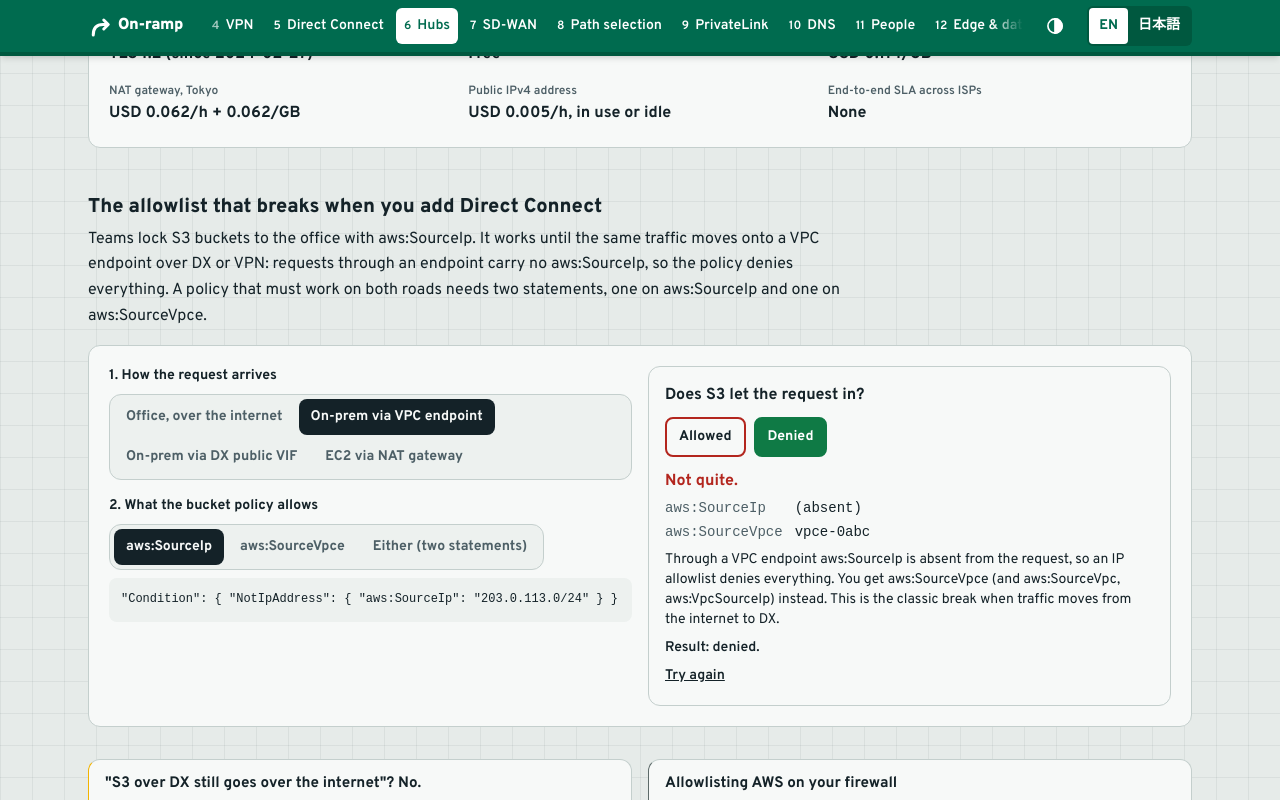
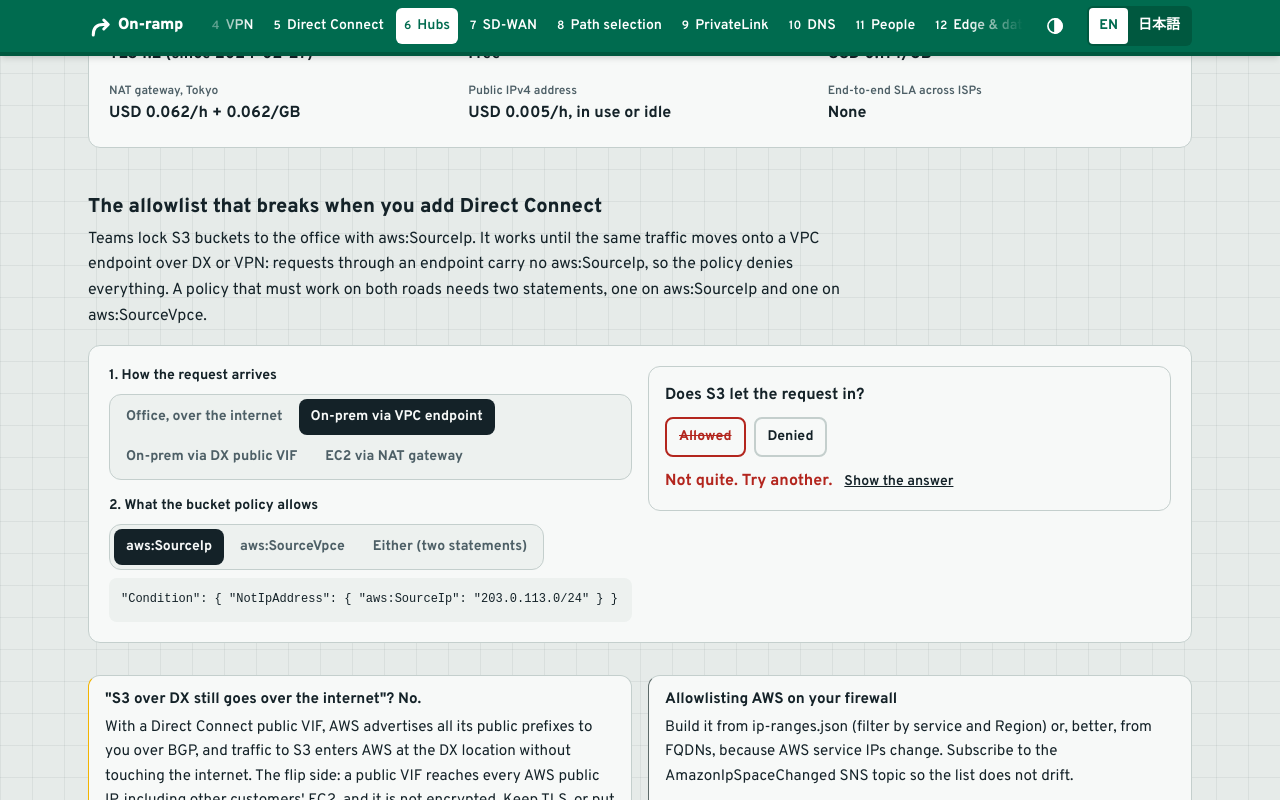
Before and after one commit to 0-draft/on-ramp, a React (Vite) app: page / in a window 1280 px wide. Both pictures are taken after a click on the button "Allowed". Shown: the part 4919-5719 px from the top of the page. Built offline with nearby package versions, Linux system fonts and the light colour scheme; a web font is replaced by a local one.

Commit message:
fix(ui): real retry in predict questions (no answer leak on a wrong pick), spoiler-free 'after' slot, clean locked placeholder, mid-slate hubs at night, JA hero wrapping

```diff
--- a/src/components/layout/Footer.tsx
+++ b/src/components/layout/Footer.tsx
@@ -29,7 +29,7 @@ export function Footer() {
           <p className="text-2xl font-black">
             {t({ en: "You have arrived", ja: "到着しました" })}
           </p>
-          <ul className="flex flex-wrap gap-2">
+          <ul className="flex flex-wrap gap-1.5 sm:gap-2">
             {ROUTES.map((r) => (
               <li key={r.id}>
                 <a
@@ -38,7 +38,7 @@ export function Footer() {
                   aria-label={t(r.name)}
                   className="inline-flex min-h-10 items-center"
                 >
-                  <Shield label={r.shield} color={r.color} />
+                  <Shield label={r.shield} color={r.color} size="sm" />
                 </a>
               </li>
             ))}
--- a/src/components/layout/Header.tsx
+++ b/src/components/layout/Header.tsx
@@ -207,7 +207,7 @@ export function Header() {
           onScroll={updateFade}
           className="hidden min-w-0 flex-1 snap-x overflow-x-auto scroll-px-2 [scrollbar-width:none] sm:block"
           style={{
-            maskImage: `linear-gradient(to right, ${fade.left ? "transparent" : "#000"}, #000 2rem, #000 calc(100% - 2rem), ${fade.right ? "transparent" : "#000"})`,
+            maskImage: `linear-gradient(to right, ${fade.left ? "transparent" : "#000"}, #000 3.5rem, #000 calc(100% - 3.5rem), ${fade.right ? "transparent" : "#000"})`,
           }}
         >
           <ol className="flex gap-1 whitespace-nowrap">
--- a/src/components/ui/Predict.tsx
+++ b/src/components/ui/Predict.tsx
@@ -5,12 +5,15 @@ import { useLang } from "@/i18n/useLang";
 
 /**
  * Predict-then-reveal. The reader commits to an answer before the
- * explanation appears, which is what makes the rule stick. `resetKey`
- * re-arms the question when the scenario changes.
+ * explanation appears, which is what makes the rule stick. A wrong pick only
+ * says "not quite" and lets the reader try another (or ask for the answer);
+ * the explanation appears once the right answer is found or revealed.
+ * `resetKey` re-arms the question when the scenario changes.
  *
- * Pass the lab as `children` and it sits directly under the question, dimmed
- * and inert until the reader answers or chooses to skip, so the lab can never
- * give the answer away first.
+ * Pass the lab as `children` and it sits directly under the question. It is
+ * not rendered until the question is solved or skipped, so it can never give
+ * the answer away, and once open it stays open. `after` is copy that would
+ * spoil the answer (a takeaway); it appears only once the lab is open.
  */
 export function Predict({
   question,
@@ -20,6 +23,7 @@ export function Predict({
   resetKey,
   onPick,
   children,
+  after,
 }: {
   question: L;
   options: { id: string; label: L }[];
@@ -28,55 +32,69 @@ export function Predict({
   resetKey?: string;
   onPick?: (id: string, right: boolean) => void;
   children?: ReactNode;
+  after?: ReactNode;
 }) {
   const { t } = useLang();
   const result = useRef<HTMLDivElement>(null);
-  const [pick, setPick] = useState<{ key?: string; id: string } | null>(null);
+  const [round, setRound] = useState<{
+    key?: string;
+    wrong: string[];
+    solved: boolean;
+    firstTry: boolean;
+  }>({ key: resetKey, wrong: [], solved: false, firstTry: true });
   // Once the lab is open it stays open: changing the scenario re-arms the
   // question, but never hides the lab the reader is exploring.
   const [opened, setOpened] = useState(false);
-  const picked = pick && pick.key === resetKey ? pick.id : null;
-  const right = picked === answer;
+  const r =
+    round.key === resetKey
+      ? round
+      : { key: resetKey, wrong: [] as string[], solved: false, firstTry: true };
   const locked = children !== undefined && !opened;
+
+  const solve = (firstTry: boolean) => {
+    setRound({ ...r, solved: true, firstTry });
+    setOpened(true);
+    // Move focus to the explanation so keyboard and screen-reader users land
+    // on it.
+    requestAnimationFrame(() => result.current?.focus());
+  };
+
   return (
     <div className="flex flex-col gap-4">
       <div className="panel p-4">
         <p className="font-bold">{t(question)}</p>
         <div className="mt-2 flex flex-wrap gap-2">
           {options.map((o) => {
-            const state =
-              picked === null
-                ? ""
-                : o.id === answer
-                  ? "answer"
-                  : o.id === picked
-                    ? "wrong"
-                    : "";
+            const isWrong = r.wrong.includes(o.id);
+            const isAnswer = r.solved && o.id === answer;
+            const done = r.solved || isWrong;
             return (
               <button
                 key={o.id}
                 type="button"
-                aria-disabled={picked !== null}
-                aria-pressed={picked === o.id}
+                aria-disabled={done}
+                aria-pressed={isWrong || isAnswer}
                 onClick={() => {
-                  if (picked !== null) return;
-                  setPick({ key: resetKey, id: o.id });
-                  setOpened(true);
-                  onPick?.(o.id, o.id === answer);
-                  // Move focus to the explanation so keyboard and screen-reader
-                  // users land on the answer.
-                  requestAnimationFrame(() => result.current?.focus());
+                  if (done) return;
+                  const right = o.id === answer;
+                  onPick?.(o.id, right);
+                  if (right) solve(r.wrong.length === 0);
+                  else setRound({ ...r, wrong: [...r.wrong, o.id] });
                 }}
                 className="min-h-10 rounded-lg border-2 px-3 py-1.5 text-sm font-bold aria-disabled:cursor-default"
                 style={{
-                  borderColor:
-                    state === "answer"
-                      ? "var(--ok)"
-                      : state === "wrong"
-                        ? "var(--bad)"
-                        : "var(--line)",
-                  background: state === "answer" ? "var(--ok)" : undefined,
-                  color: state === "answer" ? "var(--on-color)" : undefined,
+                  borderColor: isAnswer
+                    ? "var(--ok)"
+                    : isWrong
+                      ? "var(--bad)"
+                      : "var(--line)",
+                  background: isAnswer ? "var(--ok)" : undefined,
+                  color: isAnswer
+                    ? "var(--on-color)"
+                    : isWrong
+                      ? "var(--bad)"
+                      : undefined,
+                  textDecoration: isWrong ? "line-through" : undefined,
                 }}
               >
                 {t(o.label)}
@@ -86,32 +104,33 @@ export function Predict({
         </div>
         {/* The live region stays mounted; only its content changes. */}
         <div ref={result} tabIndex={-1} className="outline-none" aria-live="polite">
-          {picked !== null && (
+          {r.solved ? (
             <div className="mt-3">
               <p
                 className="font-bold"
-                style={{ color: right ? "var(--ok)" : "var(--bad)" }}
+                style={{ color: r.firstTry ? "var(--ok)" : "var(--ink)" }}
               >
-                {right
+                {r.firstTry
                   ? t({ en: "Right.", ja: "正解。" })
-                  : t({ en: "Not quite.", ja: "残念。" })}
+                  : t({ en: "Here's why:", ja: "理由はこちら:" })}
               </p>
               <div className="mt-1">{why}</div>
-              {!right && (
+            </div>
+          ) : (
+            r.wrong.length > 0 && (
+              <div className="mt-3 flex flex-wrap items-center gap-3">
+                <p className="font-bold text-[var(--bad)]">
+                  {t({ en: "Not quite. Try another.", ja: "残念。別の答えをどうぞ。" })}
+                </p>
                 <button
                   type="button"
-                  onClick={() => {
-                    setPick(null);
-                    requestAnimationFrame(() =>
-                      result.current?.parentElement?.querySelector("button")?.focus(),
-                    );
-                  }}
-                  className="mt-2 text-sm font-semibold underline"
+                  onClick={() => solve(false)}
+                  className="text-sm font-semibold underline"
                 >
-                  {t({ en: "Try again", ja: "もう一度" })}
+                  {t({ en: "Show the answer", ja: "答えを見る" })}
                 </button>
-              )}
-            </div>
+              </div>
+            )
           )}
         </div>
       </div>
@@ -119,13 +138,21 @@ export function Predict({
         (locked ? (
           // The lab is not rendered at all until it is opened, so nothing in it
           // can give the answer away.
-          <div className="panel relative flex min-h-40 flex-col items-center justify-center gap-3 overflow-hidden border-dashed px-4 py-8 text-center">
-            <div aria-hidden="true" className="absolute inset-0 opacity-50">
-              <div className="mx-6 mt-6 h-3 w-1/3 rounded bg-[var(--line)]" />
-              <div className="mx-6 mt-3 h-3 w-2/3 rounded bg-[var(--line)]" />
-              <div className="mx-6 mt-3 h-3 w-1/2 rounded bg-[var(--line)]" />
-            </div>
-            <p className="relative font-bold">
+          <div className="panel flex min-h-36 flex-col items-center justify-center gap-3 border-dashed px-4 py-8 text-center">
+            <svg
+              viewBox="0 0 24 24"
+              width="28"
+              height="28"
+              fill="none"
+              stroke="var(--muted)"
+              strokeWidth="2"
+              strokeLinecap="round"
+              aria-hidden="true"
+            >
+              <rect x="5" y="11" width="14" height="10" rx="2" />
+              <path d="M8 11V8a4 4 0 0 1 8 0v3" />
+            </svg>
+            <p className="font-bold">
               {t({
                 en: "Answer the question above to open the lab.",
                 ja: "上の質問に答えるとラボが開きます。",
@@ -134,7 +161,7 @@ export function Predict({
             <button
               type="button"
               onClick={() => setOpened(true)}
-              className="relative min-h-10 rounded-lg border border-[var(--line)] bg-[var(--paper)] px-4 text-sm font-bold"
+              className="min-h-10 rounded-lg border border-[var(--line)] bg-[var(--paper)] px-4 text-sm font-bold"
             >
               {t({ en: "Skip and open the lab", ja: "スキップしてラボを開く" })}
             </button>
@@ -142,6 +169,7 @@ export function Predict({
         ) : (
           children
         ))}
+      {after !== undefined && opened && after}
     </div>
   );
 }
--- a/src/features/hero/Hero.tsx
+++ b/src/features/hero/Hero.tsx
@@ -49,7 +49,7 @@ export function Hero() {
               <h1 className="text-5xl leading-none font-black tracking-tight sm:text-6xl">
                 On-ramp
               </h1>
-              <p className="mt-2 text-lg font-semibold sm:text-xl">
+              <p className="phrase mt-2 text-lg font-semibold [text-wrap:balance] sm:text-xl">
                 {t({
                   en: "Every way from your network into AWS",
                   ja: "社内ネットワークから AWS に入る、すべての道",
@@ -62,14 +62,14 @@ export function Hero() {
         <p className="mt-5 max-w-3xl text-lg lg:mt-0 lg:text-base">
           {t({
             en: "Connecting an office to AWS is a stack of decisions: which road carries the bits, which gateway they land on, how AWS picks between two roads, and whether your DNS sends anyone down it at all. Here is every road on one map. Pick one and drive it.",
-            ja: "社内と AWS をつなぐのは判断の積み重ねです。どの道でビットを運ぶか、どのゲートウェイに着地させるか、道が 2 本あるとき AWS はどちらを選ぶか、そもそも DNS がその道に案内するか。全部の道を 1 枚の地図にしました。1 本選んで走ってみてください。",
+            ja: "社内と AWS をつなぐのは判断の積み重ねです。どの道でビットを運ぶか、どのゲートウェイに着地させるか、道が 2\u00a0本あるとき AWS はどちらを選ぶか、そもそも DNS がその道に案内するか。全部の道を 1\u00a0枚の地図にしました。1\u00a0本選んで走ってみてください。",
           })}
         </p>
       </div>
 
       <div className="panel mt-5 p-3 sm:p-4">
         {/* The legend is the route picker. */}
-        <div className="-mx-1 overflow-x-auto px-1 pb-1 max-sm:[&>[role=radiogroup]]:flex-nowrap">
+        <div className="-mx-1 overflow-x-auto px-1 pb-1 max-sm:[mask-image:linear-gradient(to_right,#000_80%,transparent)] max-sm:[&>[role=radiogroup]]:flex-nowrap">
           <Segmented
             label={{ en: "Routes", ja: "経路" }}
             options={ROUTES.map((r) => ({ id: r.id, label: r.name }))}
--- a/src/styles/index.css
+++ b/src/styles/index.css
@@ -79,12 +79,12 @@
     --r-edge: #d7b46a;
     --shadow: rgba(0, 0, 0, 0.45);
     --on-color: #0d1416;
-    --hub: #c9d6d6;
-    --on-hub: #0d1416;
+    --hub: #56696e;
+    --on-hub: #ffffff;
     --data: #9db0b1;
     --layer-1: #5a6b70;
     --layer-2: #8ea2a4;
-    --layer-3: #c9d6d6;
+    --layer-3: #b5c4c5;
     color-scheme: dark;
   }
 }
@@ -116,12 +116,12 @@
   --r-edge: #d7b46a;
   --shadow: rgba(0, 0, 0, 0.45);
   --on-color: #0d1416;
-  --hub: #c9d6d6;
-  --on-hub: #0d1416;
+  --hub: #56696e;
+  --on-hub: #ffffff;
   --data: #9db0b1;
   --layer-1: #5a6b70;
   --layer-2: #8ea2a4;
-  --layer-3: #c9d6d6;
+  --layer-3: #b5c4c5;
   color-scheme: dark;
 }
 
```
Also changed, not shown: 1 other file (tests, documents, lock files or other folders).
